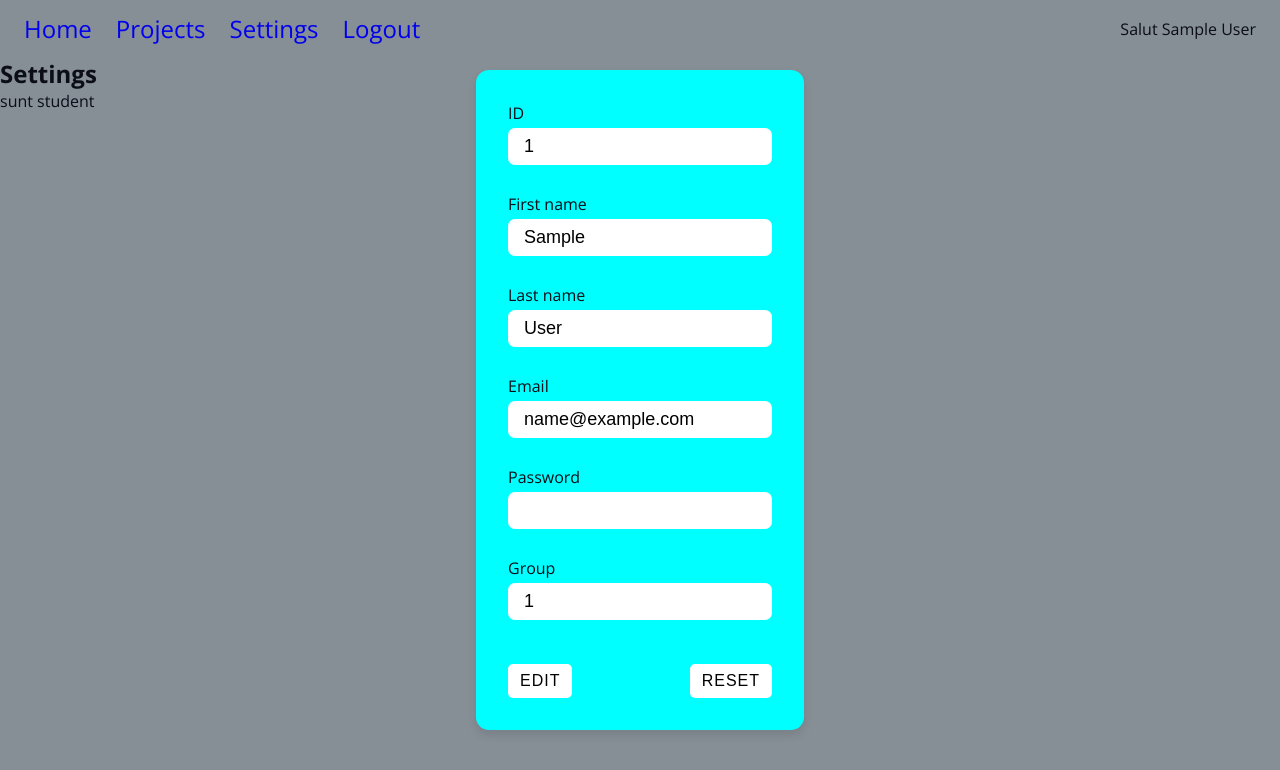
After one commit to IvanoiuPetrut/Project-Selector, a PHP site: page /settings.php in a window 1280 px wide. The commit adds this page. Shown: the top 770 px of the page. Run offline with PHP 8.4, Linux system fonts and the light colour scheme; the visitor is signed in with stand-in values (Sample User, id 1); tables that the repository leaves empty or names only in its code hold one stand-in row (values such as "Sample post").

Commit message:
added user update functionalitty

```diff
--- /dev/null
+++ b/basic_cruds.php
@@ -0,0 +1,40 @@
+<?php
+// require_once("./conn.php");
+
+function add_user($conn, array $data){
+    $sql= "INSERT INTO users(`name`,`email`,`password`,`role_id`)
+        VALUES('$data[name]','$data[email]', '$data[password]','1')";
+    $conn->query($sql);
+    if ($conn->errno) {
+        var_dump($conn);
+        die;
+    }
+}
+
+function update_user($conn, $data){
+    $sql ="UPDATE users SET `name` = '$data[name]',
+                `email` =  '$data[email]',
+                `password` =  '$data[password]'
+                WHERE `id`= '$data[id]'";
+    $conn->query($sql);
+    header('Location: ../proiect/settings.php');
+}
+
+
+function delete_user($conn, $data){
+    $sql = "DELETE FROM users
+            WHERE `id` = '$data[id]'
+    ";
+    $conn->query($sql);
+}
+
+function get_all_users($conn){
+    $sql = "SELECT * FROM users";
+    return $conn->query($sql);
+}
+
+
+function get_user_by_email($conn, $email){
+    $sql = "SELECT * FROM users WHERE `email` = '$email'";
+    return $conn->query($sql);
+}
--- a/meniu.php
+++ b/meniu.php
@@ -1,18 +1,26 @@
 <?php
-  // start session
   session_start();
-  // unset session variables
+  include 'connect.php';
 ?>
 
 
 <?php
-echo '
-<li><a href="index.php">Home</a></li>
-<li><a href="register.php">Register</a></li>
-<li><a href="login.php">Login</a></li>
-<li><a href="projects.php">Projects</a></li>';
+echo <<<HTML
+  <li><a href="index.php">Home</a></li>
+  <li><a href="projects.php">Projects</a></li>
+HTML;
+
+if(!isset($_SESSION['user_id'])) {
+  echo <<<HTML
+  <li><a href="login.php">Login</a></li>
+  <li><a href="register.php">Register</a></li>
+HTML;
+}
 
 if(isset($_SESSION['user_id'])){
-  echo '<li><a href="logout.php">Logout</a></li>';
+  echo <<<HTML
+  <li><a href="settings.php">Settings</a></li>
+  <li><a href="logout.php">Logout</a></li>
+HTML;
 }
 ?>
--- a/projects.php
+++ b/projects.php
@@ -1,6 +1,4 @@
-<?php
-include 'connect.php';
-?>
+
 
 <!DOCTYPE html>
 <html lang="en">
--- /dev/null
+++ b/settings.php
@@ -0,0 +1,90 @@
+<?php
+include 'basic_cruds.php';
+?>
+
+<!DOCTYPE html>
+<html lang="en">
+
+<head>
+  <meta charset="UTF-8" />
+  <meta http-equiv="X-UA-Compatible" content="IE=edge" />
+  <meta name="viewport" content="width=device-width, initial-scale=1.0" />
+  <title>Document</title>
+  <link rel="stylesheet" href="styles/general.css" />
+    <link rel="stylesheet" href="styles/colors.css" />
+    <link rel="stylesheet" href="styles/register.css" />
+    <link rel="stylesheet" href="styles/meniu.css" />
+</head>
+
+<body>
+  <header>
+    <nav class="nav">
+      <ul class="nav__list">
+        <?php
+            include 'meniu.php';
+          ?>
+      </ul>
+      <?php
+          include 'logged-in.php';
+        ?>
+    </nav>
+  </header>
+
+  <main>
+    <h2>Settings</h2>
+    <?php
+     if($_SESSION['user_role'] == 1){
+      echo 'sunt student';
+    }
+
+    if(isset($_SESSION['user_id'])){
+      $user_id = $_SESSION['user_id'];
+      $sql = "SELECT * FROM users WHERE id = '$user_id'";
+      $result = mysqli_query($link, $sql);
+      $row = mysqli_fetch_assoc($result);
+      $group_name = 'SELECT groups.name FROM groups WHERE id = ' . $row['group_id'];
+      echo <<<HTML
+      <form
+      action="update_user.php"
+      class="form"
+      method="post"
+      enctype="multipart/form-data"
+      >
+      <div class="form__field">
+          <label class="form__label" for="id">ID</label>
+          <input class="form__input" form__input type="text" name="id" id="id" value="$row[id]" />
+        </div>
+        <div class="form__field">
+          <label class="form__label" for="first_name">First name</label>
+          <input class="form__input" form__input type="text" name="first_name" id="first_name" value="$row[first_name]" />
+        </div>
+        <div class="form__field">
+          <label class="form__label" for="last_name">Last name</label>
+          <input class="form__input" form__input type="text" name="last_name" id="last_name" value="$row[last_name]" />
+        </div>
+        <div class="form__field">
+          <label class="form__label" for="email">Email</label>
+          <input class="form__input" form__input type="email" name="email" id="email" value="$row[email]" />
+        </div>
+        <div class="form__field">
+          <label class="form__label" for="password">Password</label>
+          <input class="form__input" form__input type="password" name="password" id="password" />
+        </div>
+        <div class="form__field">
+          <label class="form__label" for="group">Group</label>
+          <input class="form__input" form__input type="text" name="group" id="group" value="$row[id_group]" />
+        </div>
+        <div class="form__field--btn">
+          <button type="submit" class="form__button btn">Edit</button>
+          <button type="reset" class="form__button btn">Reset</button>
+        </div>
+      </form>
+      HTML;
+    }
+    ?>
+
+  </main>
+</body>
+
+</html>
+</php>
```
Also changed, not shown: authentificator.php (+28 -3 lines), create_account.php (+9 -14 lines), insert_data_from_form.php (added, +30 -0 lines), login.php (+18 -0 lines), update_user.php (added, +39 -0 lines).
